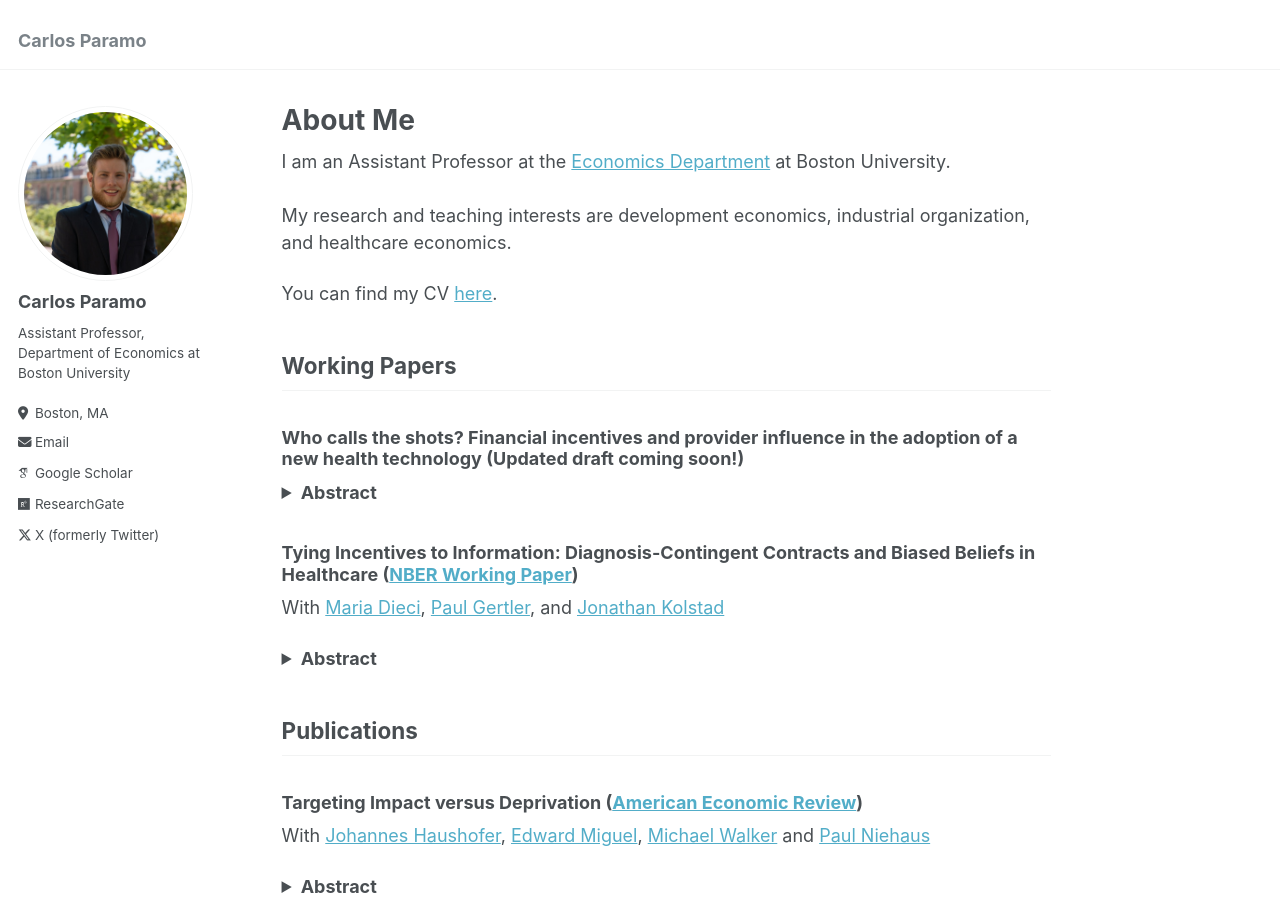
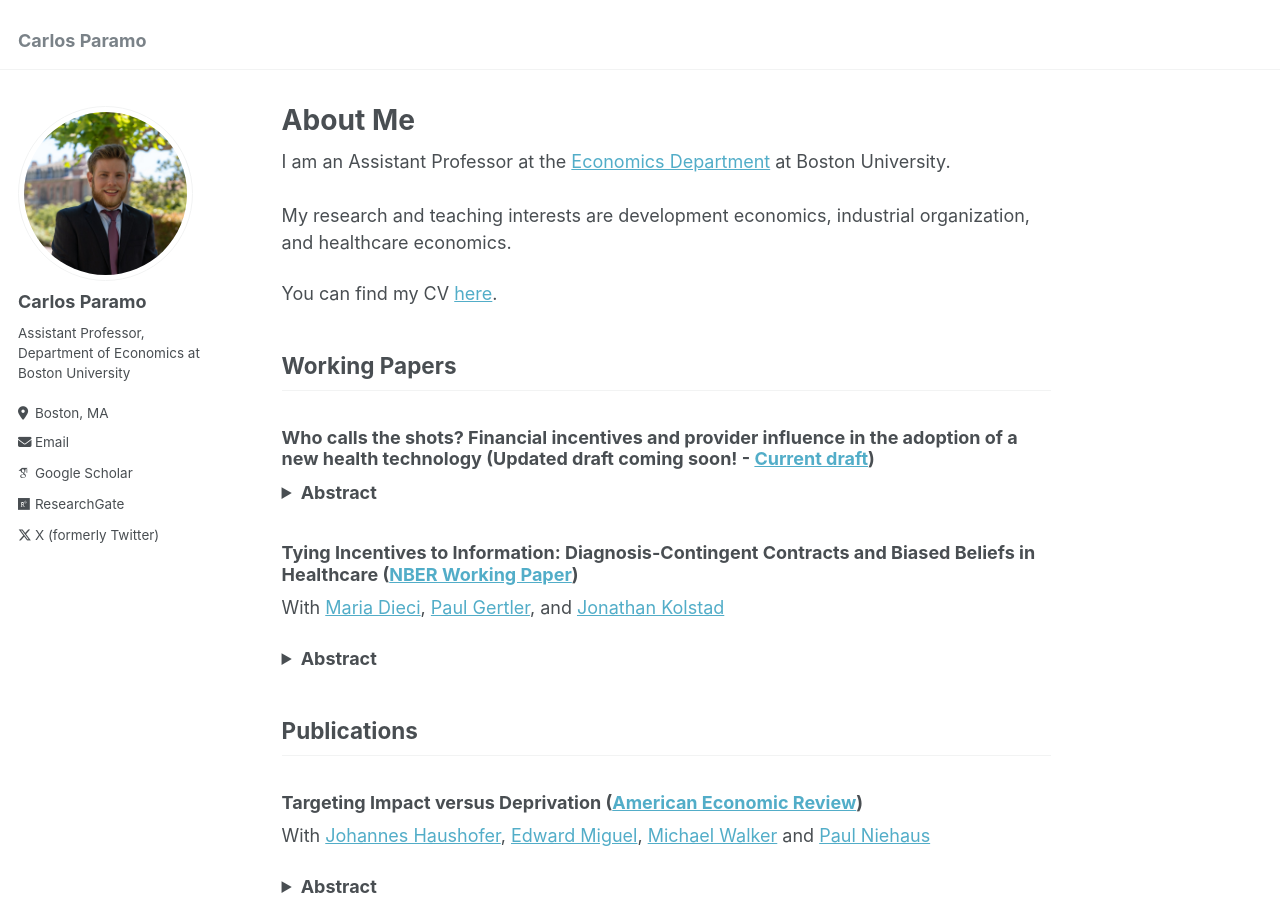
Before and after one commit to paramobrotz/paramobrotz.github.io, a Jekyll site: the page built from _pages/about.md, in a window 1280 px wide and 900 px high. Built offline with Jekyll 4.4.1, drawn with Linux system fonts in a browser that asks for light colours; some web fonts are replaced.

Commit message:
Update about.md

```diff
--- a/_pages/about.md
+++ b/_pages/about.md
@@ -17,7 +17,7 @@ You can find my CV [here](https://www.carlosparamo.org/files/CV_Carlos_Paramo_20
 
 ## Working Papers
 
-### Who calls the shots? Financial incentives and provider influence in the adoption of a new health technology (Updated draft coming soon!)
+### Who calls the shots? Financial incentives and provider influence in the adoption of a new health technology (Updated draft coming soon! - [Current draft](https://www.dropbox.com/scl/fo/jcqkmiv257wh6r3xjai8g/AHjbglr6ZG9fpeTdnvhhYwI?rlkey=qo6ptijlxi13mqaj003hihcb7&st=5ywzzvwc&dl=0){:target="_blank"})
 <details>
 <summary> <b> Abstract </b> </summary>
 The choice to adopt an effective healthcare product is often a joint decision between the patient and their medical professional. Many governments and payers use patient subsidies and provider incentives to increase the adoption of new health technologies. Using data from a randomized field experiment in Kenya, I estimate a structural model of patient demand and provider advice for a new contraceptive method. I then use the model to study the welfare effects to the patient from the introduction of demand and supply side incentives to adopt the new technology. This approach allows the study of channels that promote diffusion, including the roles of provider advice, financial incentives and altruism, as well as patient preferences. Taken together, the results suggest that changes in provider advice due to their altruism and financial incentives are key to increasing adoption of the new technology and making incentive programs effective, regardless of whether the incentive targets the patient or the provider. In fact, changes in provider advice account for 79% of the welfare benefits of a policy that reduces the price to the patient. To be effective, incentive policies need to account for the central role that the provider takes in medical decision-making.
```
